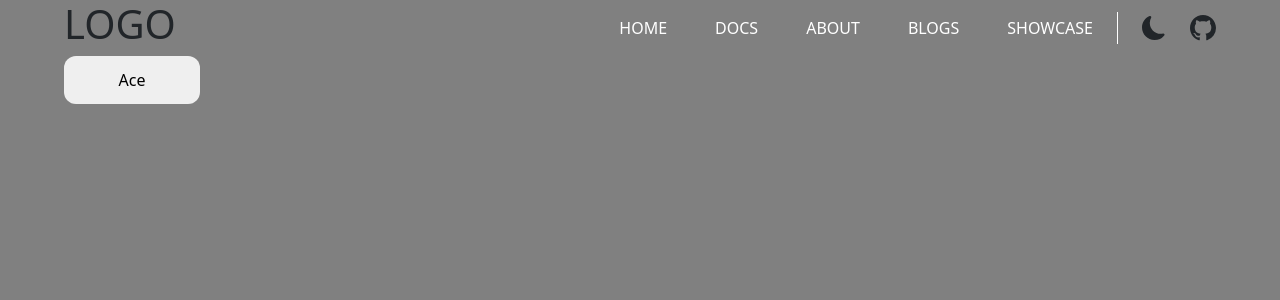
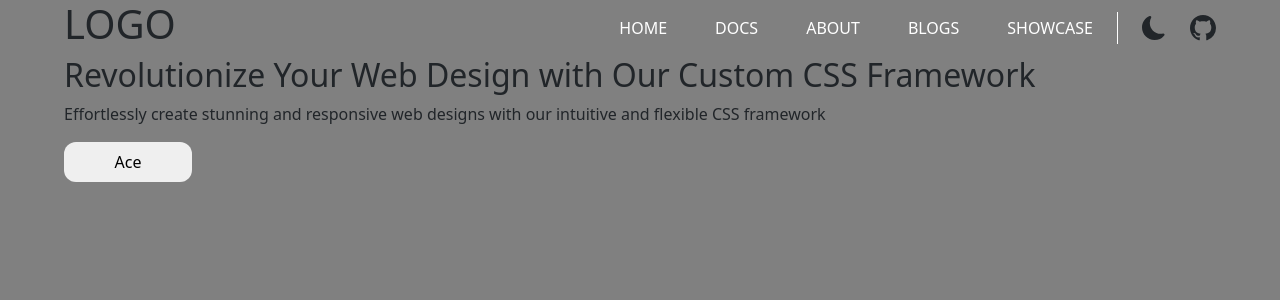
Before and after one commit to lugh-tuatha/FusionUI, a React (Vite) app: page / in a window 1280 px wide. Shown: the top 300 px of the page. Built offline with nearby package versions, Linux system fonts and the light colour scheme.

Commit message:
improve: spacing in header

```diff
--- a/src/App.jsx
+++ b/src/App.jsx
@@ -8,8 +8,13 @@ function App() {
 
   return (
     <div className="App">
-      <Header />
-      <Button />
+      <section className=''>
+        <Header />
+        <h2>Revolutionize Your Web Design with Our Custom CSS Framework</h2>
+        <p>Effortlessly create stunning and responsive web designs with our intuitive and flexible CSS framework</p>
+        <Button />
+      </section>
+
     </div>
   )
 }
--- a/src/components/button/button.css
+++ b/src/components/button/button.css
@@ -1,6 +1,6 @@
 button{
-  width: 8.5rem;
-  height: 3rem;
+  width: 8rem;
+  height: 2.5rem;
   border: none;
   border-radius: .75rem;
 }
--- a/src/components/header/header.css
+++ b/src/components/header/header.css
@@ -1,8 +1,8 @@
-navbar-wide{
+navbar-wide {
   height: 6rem;
 }
 
-nav ul{
+nav ul {
   list-style-type: none;
   padding: 0;
 }
@@ -11,46 +11,44 @@ a:hover {
   color: var(--primary);
 }
 
-nav .line{
+nav .line {
   background-color: var(--text-color);
   width: 1px;
   height: 2rem;
 }
 
-.navbar-mobile{
+.navbar-mobile {
   position: absolute;
   width: 90%;
   top: 0;
-  height: 6rem;
+  height: 5rem;
 }
 
-.nav-menu{
+.nav-menu {
   position: absolute;
   top: 0;
   right: 0;
   width: 100%;
   height: 100%;
   background-color: var(--bg-dark);
-  transition: 100ms;
   display: none;
 }
 
 .nav-menu.active {
   display: block;
-  transition: 100ms;
 }
 
-.nav-menu .head{
+.nav-menu .head {
   width: 90%;
   margin: 0 auto;
-  height: 6rem;
+  height: 5rem;
 }
 
-.nav-menu ul li{
+.nav-menu ul li {
   margin: 1rem auto;
   width: 90%;
 }
 
 .starter{
-  height: 6rem;
+  height: 5rem;
 }
```
